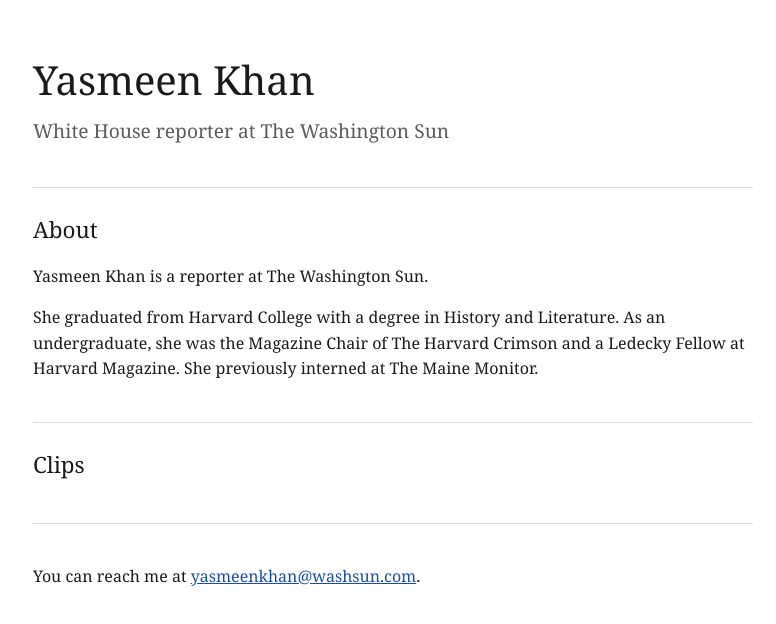
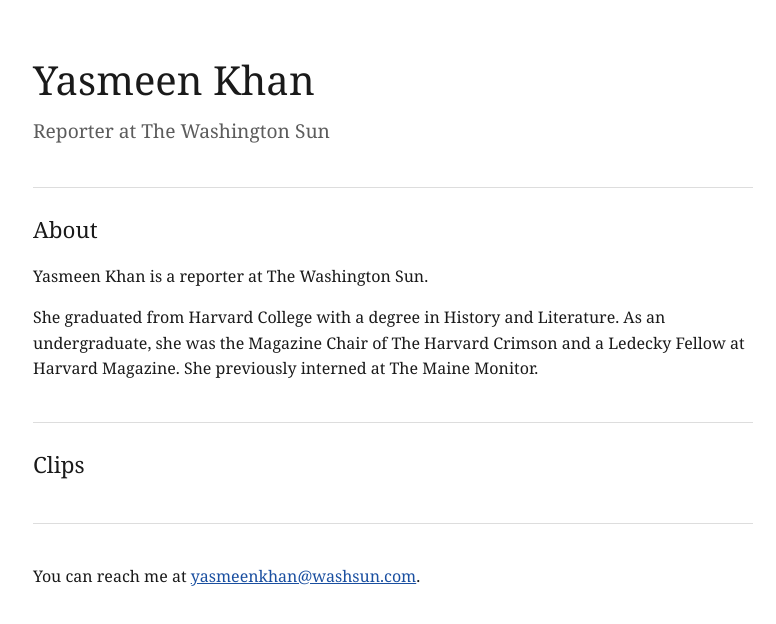
Before and after one commit to yazzycodes2/aji-code-exercise, a plain HTML site: page index.html in a window 1280 px wide. Shown: the whole page, without its empty margins (247-1023 px from the left). Drawn offline with Linux system fonts and the light colour scheme.

Commit message:
Update headline beat line
Co-Authored-By: Claude Opus 5.5 <noreply@anthropic.com>
Claude-Session: https://claude.ai/code/session_01BHDjGfbbPAuib4YktEQjb2

```diff
--- a/index.html
+++ b/index.html
@@ -73,7 +73,7 @@
   <main>
     <header>
       <h1>Yasmeen Khan</h1>
-      <p class="beat">White House reporter at The Washington Sun</p>
+      <p class="beat">Reporter at The Washington Sun</p>
     </header>
 
     <section id="about">
```
